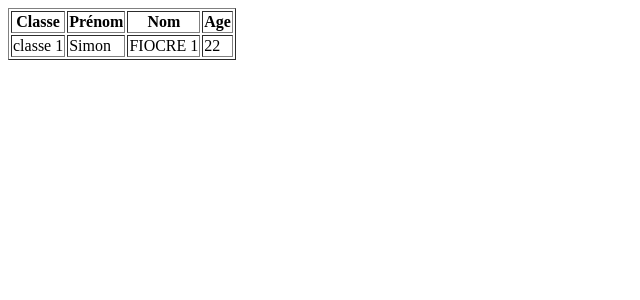
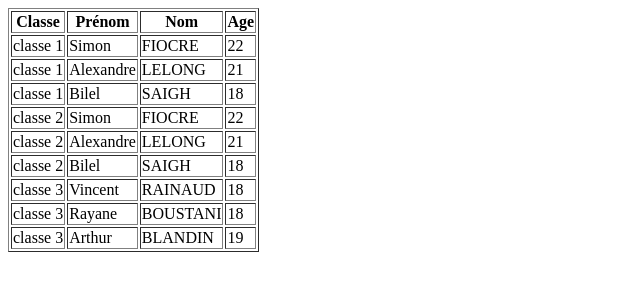
Before and after one commit to skrzypczyk/-1A-2, a PHP site: page /TP2.php in a window 1280 px wide. Shown: the top 300 px of the page, without its empty margins (0-640 px from the left). Run offline with PHP 8.4, Linux system fonts and the light colour scheme.

Commit message:
TP2 - correction

```diff
--- a/TP2.php
+++ b/TP2.php
@@ -36,12 +36,34 @@
 	</thead>
 	<tbody>
 
-		<tr>
-			<td>classe 1</td>
-			<td>Simon</td>
-			<td>FIOCRE 1</td>
-			<td>22</td>
-		</tr>
+
+
+
+		<?php
+
+
+		foreach ($filiere as $classe => $listOfStudents) {
+
+			foreach ($listOfStudents as $student) {
+				//$student = ["Simon", "FIOCRE", 22]
+				echo "<tr>";
+
+				echo "<td>".$classe."</td>";
+				echo "<td>".$student[0]."</td>";
+				echo "<td>".$student[1]."</td>";
+				echo "<td>".$student[2]."</td>";
+
+				echo "</tr>";
+			}
+
+
+		}
+
+
+
+		?>
+
+
 
 
 	</tbody>
```
